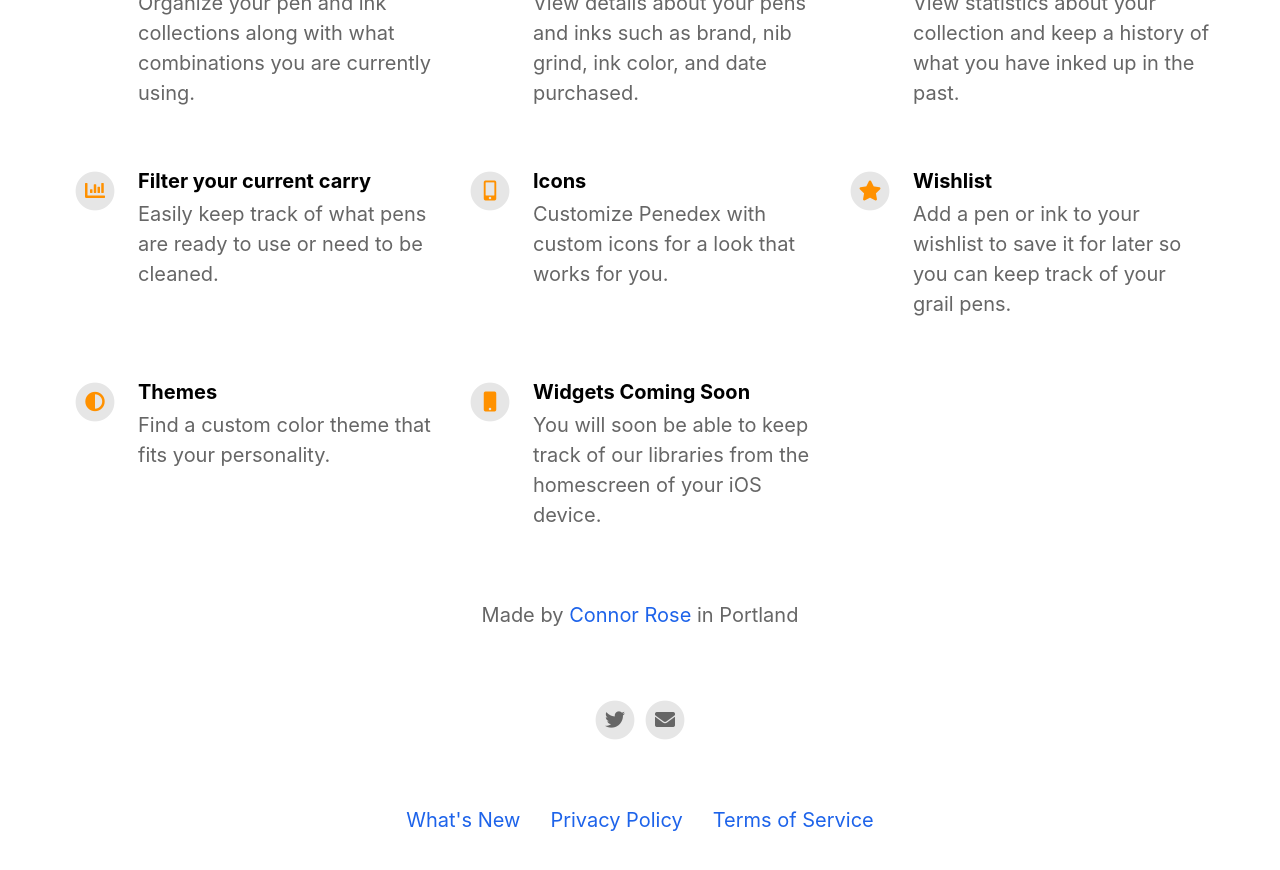
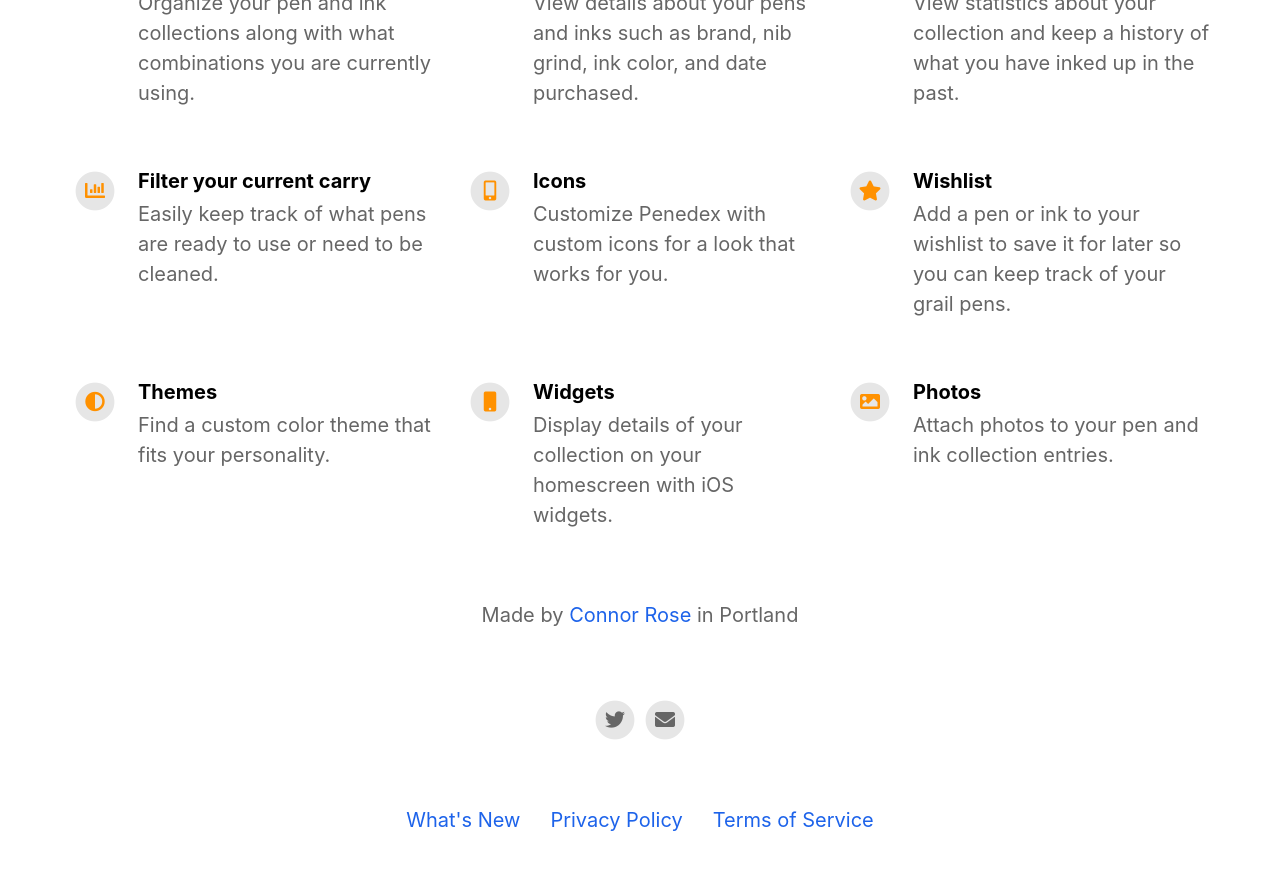
Before and after one commit to connor-rose/Penedex-landing-page, a Jekyll site: the page built from index.html, in a window 1280 px wide and 900 px high, scrolled down 1124 px. Shown: the top 870 px of the window. Built offline with Jekyll 4.4.1, drawn with Linux system fonts in a browser that asks for light colours; nearby versions of some CDN libraries.

Commit message:
Update _config.yml

```diff
--- a/_config.yml
+++ b/_config.yml
@@ -64,9 +64,13 @@ features                                  :
     description                           : Find a custom color theme that fits your personality.
     fontawesome_icon_name                 : adjust
 
-  - title                                 : Widgets Coming Soon
-    description                           : You will soon be able to keep track of our libraries from the homescreen of your iOS device.
+  - title                                 : Widgets
+    description                           : Display details of your collection on your homescreen with iOS widgets.
     fontawesome_icon_name                 : mobile
+
+  - title                                 : Photos
+    description                           : Attach photos to your pen and ink collection entries.
+    fontawesome_icon_name                 : image
 
  # - title                                 : # New Feature Title
   #  description                           : # New Feature Description
```
